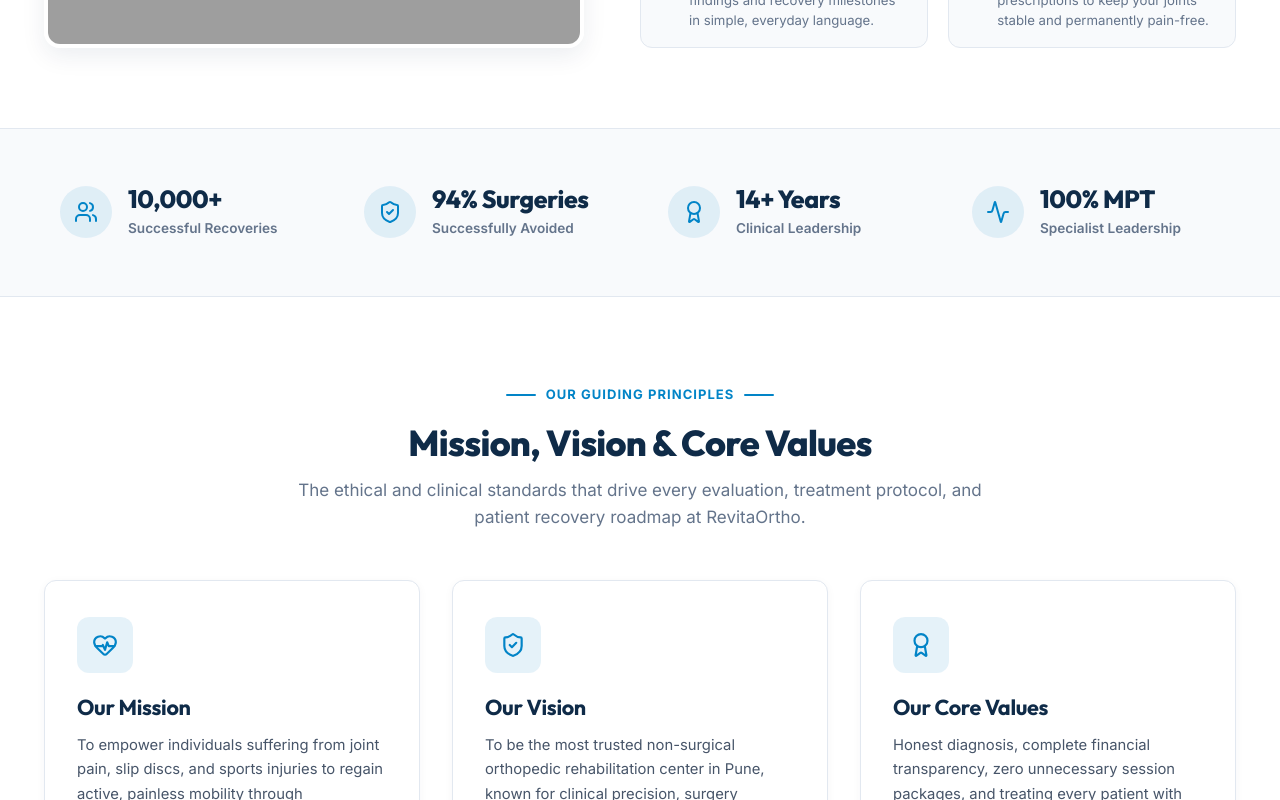
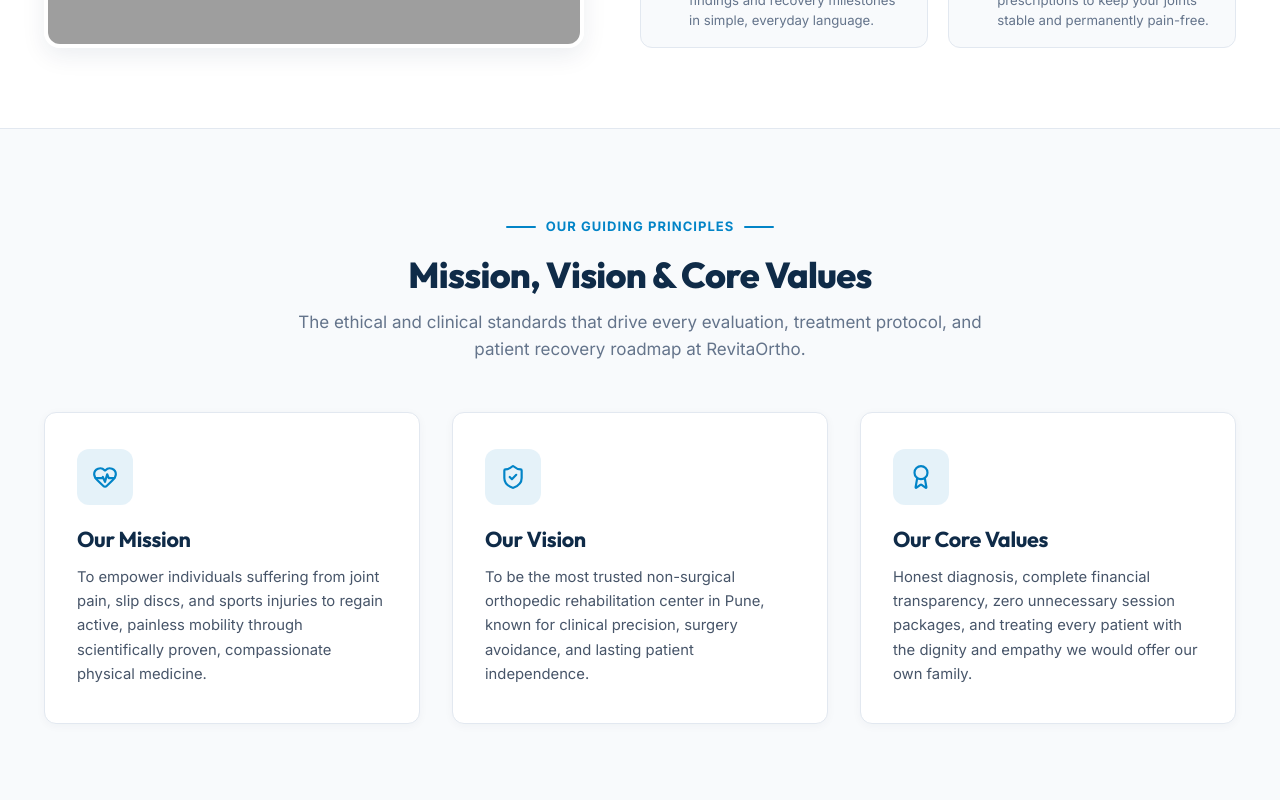
Before and after one commit to mayararothe28/physio-website, a React (Vite) app: page /about in a window 1280 px wide. Shown: the part 1160-1960 px from the top of the page. Built offline with nearby package versions, Linux system fonts and the light colour scheme; grey boxes are pictures that could not be loaded.

Commit message:
Remove achievements and statistics numbers strip from AboutPage

```diff
--- a/src/pages/AboutPage.css
+++ b/src/pages/AboutPage.css
@@ -154,60 +154,11 @@
   margin: 0;
 }
 
-/* ─── 3. CLINICAL ACHIEVEMENTS / STATS STRIP ─── */
-.wor-about-stats-section {
-  padding: 2.75rem 0;
+/* ─── 3. MISSION, VISION & CORE VALUES ─── */
+.wor-values-section {
+  padding: 5rem 0;
   background-color: var(--wor-bg-light, #f8fafc);
   border-top: 1px solid var(--wor-border, #e2e8f0);
-  border-bottom: 1px solid var(--wor-border, #e2e8f0);
-}
-
-.wor-about-stats-grid {
-  display: grid;
-  grid-template-columns: repeat(4, 1fr);
-  gap: 1.5rem;
-  align-items: center;
-}
-
-.wor-about-stat-box {
-  display: flex;
-  align-items: center;
-  gap: 1rem;
-  padding: 0.75rem 1rem;
-}
-
-.wor-stat-icon-circle {
-  width: 52px;
-  height: 52px;
-  border-radius: 50%;
-  background-color: rgba(2, 132, 199, 0.1);
-  color: var(--wor-blue, #0284c7);
-  display: flex;
-  align-items: center;
-  justify-content: center;
-  flex-shrink: 0;
-}
-
-.wor-stat-data h3 {
-  font-family: 'Outfit', sans-serif;
-  font-size: 1.55rem;
-  font-weight: 800;
-  color: var(--wor-navy, #0f2b48);
-  margin: 0;
-  line-height: 1.15;
-}
-
-.wor-stat-data p {
-  font-size: 0.85rem;
-  font-weight: 600;
-  color: var(--wor-text-muted, #64748b);
-  margin: 0.2rem 0 0 0;
-}
-
-/* ─── 4. MISSION, VISION & CORE VALUES ─── */
-.wor-values-section {
-  padding: 5rem 0;
-  background-color: #ffffff;
 }
 
 .wor-values-grid {
@@ -331,11 +282,6 @@
     min-height: 380px;
   }
 
-  .wor-about-stats-grid {
-    grid-template-columns: repeat(2, 1fr);
-    gap: 1.25rem;
-  }
-
   .wor-values-grid {
     grid-template-columns: 1fr;
     gap: 1.5rem;
@@ -356,11 +302,6 @@
     gap: 1rem;
   }
 
-  .wor-about-stats-grid {
-    grid-template-columns: 1fr;
-    gap: 1rem;
-  }
-
   .wor-facilities-grid {
     grid-template-columns: 1fr;
     gap: 1.25rem;
--- a/src/pages/AboutPage.jsx
+++ b/src/pages/AboutPage.jsx
@@ -1,15 +1,11 @@
 import {
   ShieldCheck,
   Award,
-  Users,
   CheckCircle2,
   Building2,
   HeartPulse,
   Sparkles,
   Accessibility,
-  Clock,
-  Zap,
-  Activity,
 } from "lucide-react";
 import "./AboutPage.css";
 
@@ -107,52 +103,6 @@ export default function AboutPage() {
         </div>
       </section>
 
-      {/* ─── 3. CLINICAL ACHIEVEMENTS & STATS STRIP ─── */}
-      <section className="wor-about-stats-section">
-        <div className="wor-container">
-          <div className="wor-about-stats-grid">
-            <div className="wor-about-stat-box">
-              <div className="wor-stat-icon-circle">
-                <Users size={24} />
-              </div>
-              <div className="wor-stat-data">
-                <h3>10,000+</h3>
-                <p>Successful Recoveries</p>
-              </div>
-            </div>
-
-            <div className="wor-about-stat-box">
-              <div className="wor-stat-icon-circle">
-                <ShieldCheck size={24} />
-              </div>
-              <div className="wor-stat-data">
-                <h3>94% Surgeries</h3>
-                <p>Successfully Avoided</p>
-              </div>
-            </div>
-
-            <div className="wor-about-stat-box">
-              <div className="wor-stat-icon-circle">
-                <Award size={24} />
-              </div>
-              <div className="wor-stat-data">
-                <h3>14+ Years</h3>
-                <p>Clinical Leadership</p>
-              </div>
-            </div>
-
-            <div className="wor-about-stat-box">
-              <div className="wor-stat-icon-circle">
-                <Activity size={24} />
-              </div>
-              <div className="wor-stat-data">
-                <h3>100% MPT</h3>
-                <p>Specialist Leadership</p>
-              </div>
-            </div>
-          </div>
-        </div>
-      </section>
 
       {/* ─── 4. OUR MISSION, VISION & CORE VALUES ─── */}
       <section className="wor-values-section">
```
